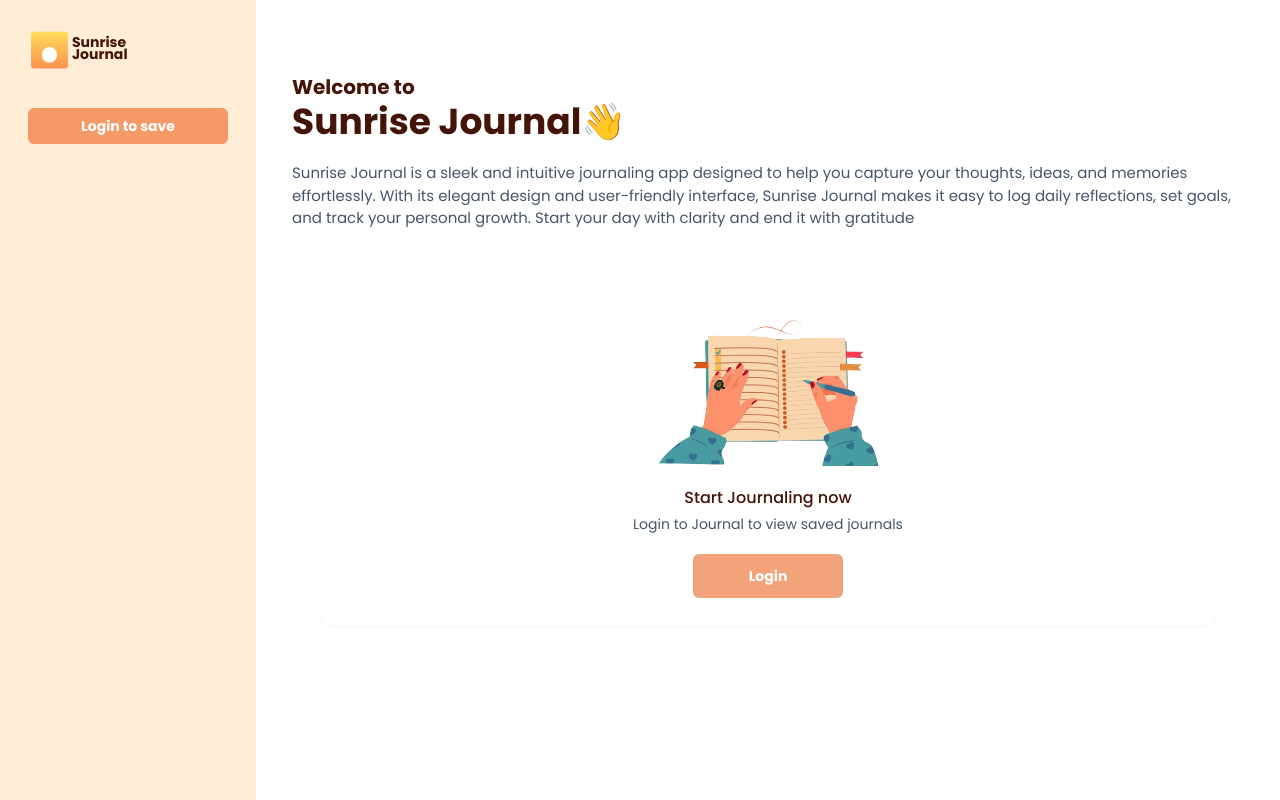
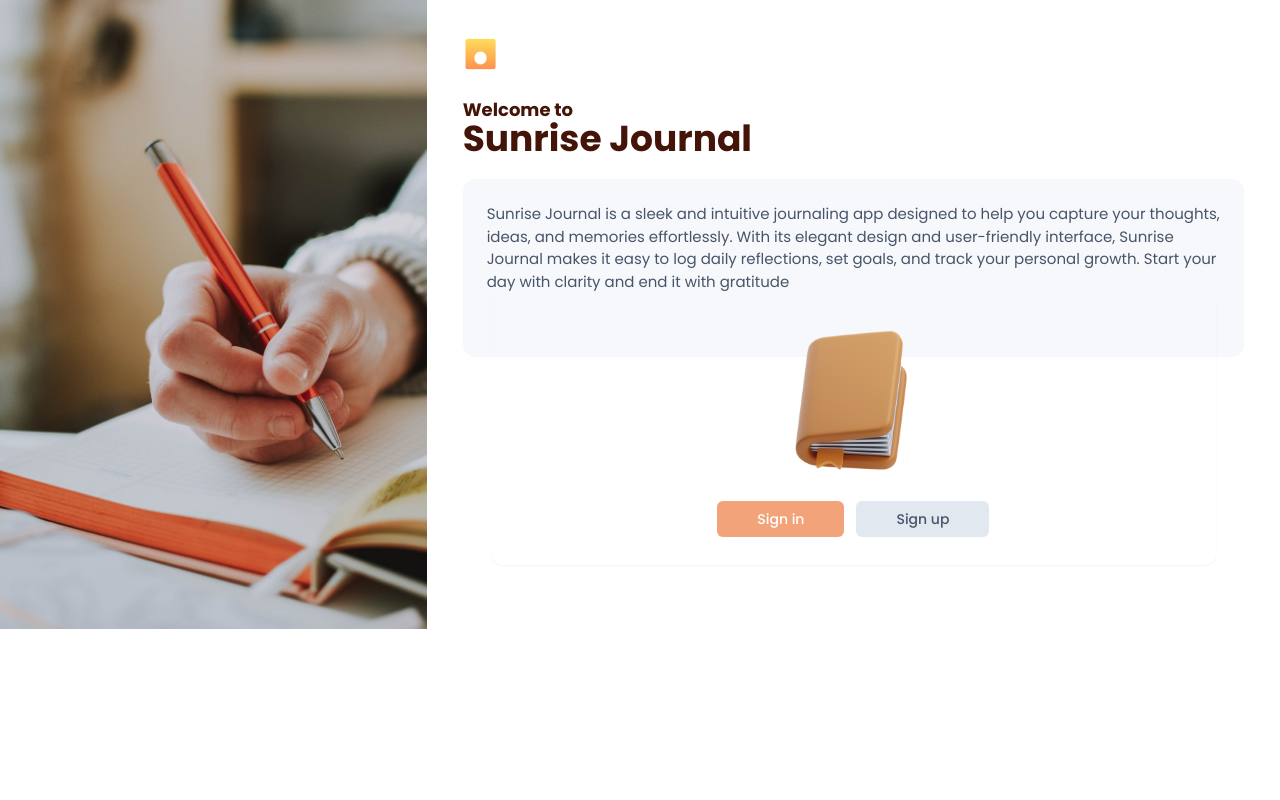
Before and after one commit to victorNwosu-Edusive/sunrise-journal, a React (Vite) app: page / in a window 1280 px wide. Built offline with nearby package versions, Linux system fonts and the light colour scheme; no server answers.

Commit message:
changes to the UI II

```diff
--- a/src/components/journalscreen.jsx
+++ b/src/components/journalscreen.jsx
@@ -1,7 +1,8 @@
 import React, { useState } from 'react';
-import heroImage from '../assets/images/hero-image.png'
+import heroImage from '../assets/images/journal-image.png'
 import Loginmodal from './loginmodal';
 import { NavLink } from 'react-router-dom';
+import logo from '../assets/images/sun-favicon.png';
 
 
 function Journalscreen(){
@@ -16,25 +17,30 @@ function Journalscreen(){
 
     return(
         <>
-
-        <div className="h-screen md:h-screen lg:h-screen w-full md:w-full lg:w-4/5 ml-auto">
+        <div className='grid md:grid-cols-3 lg:grid-cols-3'>
+        <div className='bg-hero-pattern bg-cover bg-center h-40 md:h-[100%] lg:h-[100%]'></div>
+        <div className="md:col-span-2 lg:col-span-2 ml-auto">
         <div className=' p-9 bg-white pb-24'>
-        <h1 className='font-bold text-orange-950 text-[20px] mt-16 md:mt-9 lg:mt-9'>Welcome to</h1>
-         <h1 className='font-bold text-orange-950 text-2xl md:text-4xl lg:text-4xl mb-5'>Sunrise Journal👋</h1>
-         <h1 className='text-[14px] md:text-[15px] lg:text-[15px] text-slate-600'>Sunrise Journal is a sleek and intuitive journaling app designed to help you capture your thoughts,
+            <div className="flex">
+        <img src={logo} alt="" className="h-11 w-11 md:h-9 md:w-9 lg:h-9 lg:w-9" />
+            </div>
+        <h1 className='font-bold text-orange-950 text-[18px] mt-9 md:mt-6 lg:mt-6 -mb-1'>Welcome to</h1>
+         <h1 className='font-bold text-orange-950 text-2xl md:text-4xl lg:text-4xl mb-5'>Sunrise Journal</h1>
+         <h1 className='text-[14px] md:text-[15px] lg:text-[15px] text-slate-600 bg-slate-200/30 rounded-xl p-6 pb-16'>Sunrise Journal is a sleek and intuitive journaling app designed to help you capture your thoughts,
             ideas, and memories effortlessly. With its elegant design and user-friendly interface, Sunrise Journal
             makes it easy to log daily reflections, set goals, and track your personal growth. Start your day with
             clarity and end it with gratitude</h1>
         </div>
-        <div className='bg-white rounded-xl p-7 m-6 md:m-16 lg:m-16 -mt-12 md:-mt-12 lg:-mt-12 shadow-sm flex flex-col items-center justify-center'>
-            <img src={heroImage} alt="" className='mb-5 h-40 w-auto flex items-center justify-center' />
-        <h1 className='mb-1 font-medium text-md text-orange-950 text-md'>Start Journaling now</h1>
-        <h1 className='mb-5 text-[11px] md:text-sm lg:text-sm text-slate-600'>Login to Journal to view saved journals</h1>
-        <NavLink onClick={toggleModal} className="text-white text-sm bg-orange-600/55 hover:bg-orange-600/45 p-3 px-14 hover:shadow-orange-400/60 duration-300 rounded-md font-bold items-center justify-center"> Login</NavLink>
-
+        <div className='rounded-xl p-7 m-6 md:m-16 lg:m-16 -mt-32 md:-mt-32 lg:-mt-40 shadow-sm flex z-10 flex-col items-center justify-center'>
+            <img src={heroImage} alt="" className=' mb-5 h-40 w-auto flex items-center justify-center' />
+        <div className='flex gap-3'>
+        <NavLink onClick={toggleModal} className="text-white text-[12px] md:text-sm lg:text-sm bg-orange-600/55 hover:bg-orange-600/45 p-2 px-10 font-medium duration-300 rounded-md items-center justify-center"> Sign in</NavLink>
+        <NavLink onClick={toggleModal} className="text-slate-600 text-[12px] md:text-sm lg:text-sm bg-slate-200 p-2 px-10 font-medium hover:bg-slate-300 duration-300 rounded-md items-center justify-center"> Sign up</NavLink>
+        </div>
             {isModalOpen && <Loginmodal onClose={toggleModal} />}
 
         </div>
+         </div>
          </div>
         </>
     )
--- a/src/main.jsx
+++ b/src/main.jsx
@@ -14,17 +14,18 @@ import Journalsave from "./components/savedJournal.jsx";
 import Loading from "./components/loading"; // Import the Loading component
 import ArchivedJournals from "./components/archivedJournal.jsx";
 
-
+// Define the router and routes
 const router = createBrowserRouter([
   {
     path: "/",
+    element: <Journalscreen />, // Homepage, no Journalnav
+    errorElement: <ErrorPage />,
+  },
+  {
+    path: "/", // Routes that include Journalnav
     element: <Journalnav />,
     errorElement: <ErrorPage />,
     children: [
-      {
-        index: true,
-        element: <Journalscreen />,
-      },
       {
         path: "new-journal",
         element: <Addjournal />,
@@ -37,7 +38,7 @@ const router = createBrowserRouter([
         path: "archived-journal",
         element: <ArchivedJournals />,
       },
-    ]
+    ],
   },
 ]);
 
--- a/tailwind.config.js
+++ b/tailwind.config.js
@@ -8,7 +8,11 @@ export default {
     fontFamily:{
       global:['Poppins'],
     },
-    extend: {},
+    extend: {
+      backgroundImage: {
+        'hero-pattern': "url('../src/assets/images/journaling-examples.jpg')",
+      }
+    },
   },
   plugins: [],
 }
```
Also changed, not shown: src/assets/images/journaling-examples.jpg (added).
